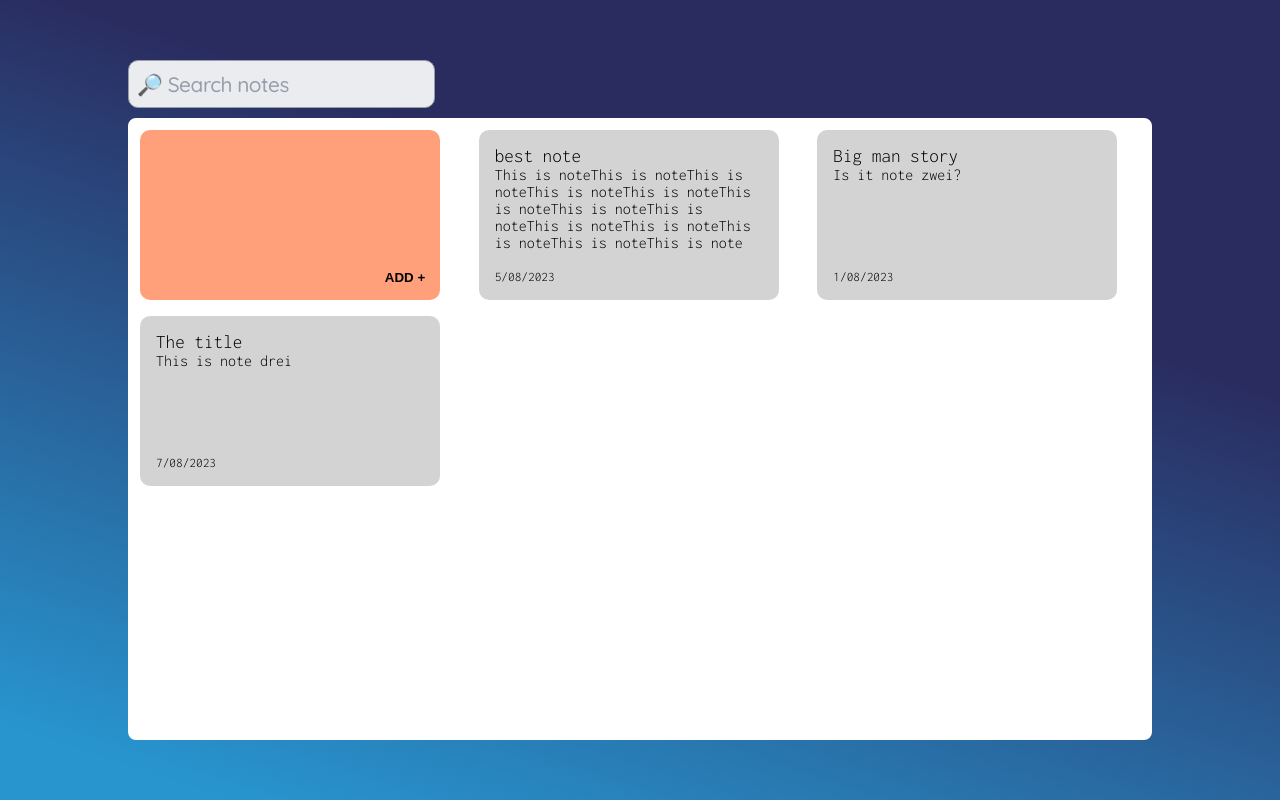
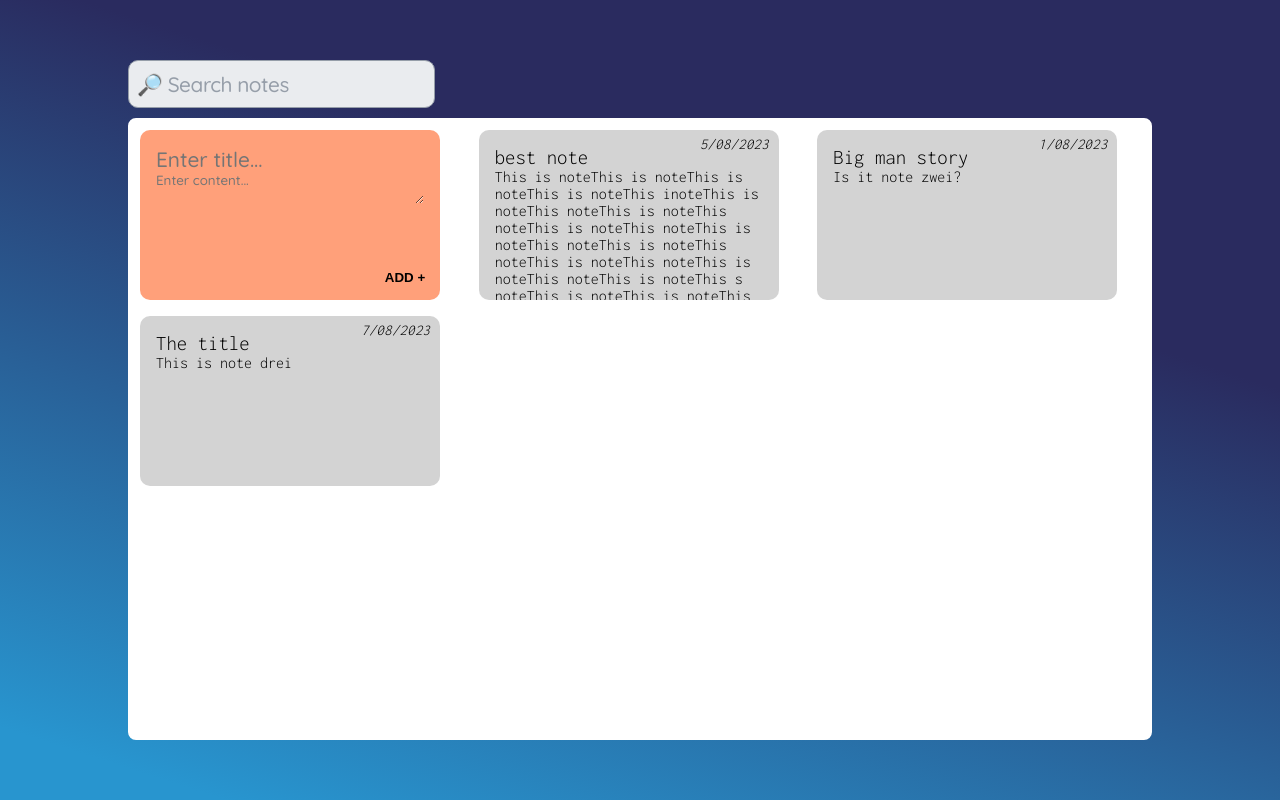
Before and after one commit to m1ckeyyy/improvement-center, a React (Vite) app in the folder client/: page /journal in a window 1280 px wide. Built offline with nearby package versions, Linux system fonts and the light colour scheme.

Commit message:
form to add note completed

```diff
--- a/client/src/pages/Tools/Journal/Journal.jsx
+++ b/client/src/pages/Tools/Journal/Journal.jsx
@@ -10,11 +10,11 @@ const Journal = () => {
     {
       id: nanoid(),
       title: 'best note',
-      text: 'This is noteThis is noteThis is noteThis is noteThis is noteThis is noteThis is noteThis is noteThis is noteThis is noteThis is noteThis is noteThis is note',
+      content: 'This is noteThis is noteThis is noteThis is noteThis inoteThis is noteThis noteThis is noteThis noteThis is noteThis noteThis is noteThis noteThis is noteThis noteThis is noteThis noteThis is noteThis noteThis is noteThis s noteThis is noteThis is noteThis is noteThis is noteThis is noteThis is noteThis is noteThis is note',
       date: '5/08/2023',
     },
-    { id: nanoid(), title: 'Big man story', text: 'Is it note zwei?', date: '1/08/2023' },
-    { id: nanoid(), title: 'The title', text: 'This is note drei', date: '7/08/2023' },
+    { id: nanoid(), title: 'Big man story', content: 'Is it note zwei?', date: '1/08/2023' },
+    { id: nanoid(), title: 'The title', content: 'This is note drei', date: '7/08/2023' },
   ]);
 
   return (
--- a/client/src/pages/Tools/Journal/Journal.module.scss
+++ b/client/src/pages/Tools/Journal/Journal.module.scss
@@ -70,6 +70,7 @@ html,
   background-color: white;
 }
 .note {
+  position: relative;
   color: black;
   margin-bottom: 10px;
   border-radius: 10px;
@@ -82,8 +83,12 @@ html,
   flex-direction: column;
   // justify-content: space-between;
   background-color: lightgray;
+  overflow: auto;
   :last-child {
     margin-top: auto;
+  }
+  big {
+    font-size: 1.3em;
   }
 }
 .newNote {
@@ -102,3 +107,26 @@ html,
   &:hover {
   }
 }
+.noteFooter{
+  font-size: 1.15em;
+  font-style: oblique;
+  position: absolute;
+  top: 3px;
+  right: 10px;
+
+}
+.newNoteContent{
+  font-family: 'Quicksand', sans-serif;
+
+background: none;
+border: none;
+}
+.newNoteTitle{
+  font-family: 'Quicksand', sans-serif;
+  font-size: 1.3em;
+  background:none;
+  border: none;
+}
+.newNoteTitle:focus, .newNoteContent:focus {
+  outline: none;
+}
--- a/client/src/pages/Tools/Journal/components/NewNote.jsx
+++ b/client/src/pages/Tools/Journal/components/NewNote.jsx
@@ -1,8 +1,57 @@
 import styles from './../Journal.module.scss';
+import {useState} from 'react'
 
 export const NewNote = ({ setNotes }) => {
+
+  const [title, setTitle] = useState(''); // State for the editable title field
+  const [content, setContent] = useState(''); // State for the editable content field
+  const handleTitleChange = (event) => {
+    setTitle(event.target.value);
+  };
+  const handleContentChange = (event) => {
+    setContent(event.target.value);
+  };
+  const handleSubmit = (event) => {
+    event.preventDefault();
+    if (!title || !content) {
+      // TOASTIFY
+      return;
+    }
+
+    const time = new Date(Date.now());
+    const day = String(time.getDate()).padStart(2, '0');
+    const month = String(time.getMonth() + 1).padStart(2, '0');
+    const year = time.getFullYear();
+    const formattedDate = `${day}/${month}/${year}`;
+
+    const newNote = {
+      title: title,
+      content: content,
+      date: formattedDate,
+    };
+    setNotes((prevNotes) => [...prevNotes, newNote]);
+    setTitle('');
+    setContent('');
+  };
+
+
+
   return (
-    <form className={`${styles.note} ${styles.newNote}`}>
+    <form className={`${styles.note} ${styles.newNote}`} onSubmit={handleSubmit}>
+        <input
+          type="text"
+          value={title}
+          onChange={handleTitleChange}
+          placeholder="Enter title..."
+          className={styles.newNoteTitle}
+        />
+      <textarea
+        value={content}
+        onChange={handleContentChange}
+        placeholder="Enter content..."
+        className={styles.newNoteContent}
+
+      />
       <button className={styles.submitNote} type="submit">
         ADD +
       </button>
--- a/client/src/pages/Tools/Journal/components/Note.jsx
+++ b/client/src/pages/Tools/Journal/components/Note.jsx
@@ -1,10 +1,10 @@
 import styles from './../Journal.module.scss';
 
-export const Note = ({ id, text, title, date }) => {
+export const Note = ({ id, content, title, date }) => {
   return (
     <div className={styles.note}>
       <big>{title}</big>
-      {text}
+      {content}
       <div className={styles.noteFooter}>
         <small>{date}</small>
       </div>
--- a/client/src/pages/Tools/Journal/components/NotesList.jsx
+++ b/client/src/pages/Tools/Journal/components/NotesList.jsx
@@ -7,7 +7,7 @@ export const NotesList = ({ notes, setNotes }) => {
     <div className={styles.app}>
       <NewNote setNotes={setNotes}/>
       {notes.map((note) => (
-        <Note id={note.id} text={note.text} date={note.date} title={note.title} />
+        <Note id={note.id} content={note.content} date={note.date} title={note.title} />
       ))}
     </div>
   );
```
